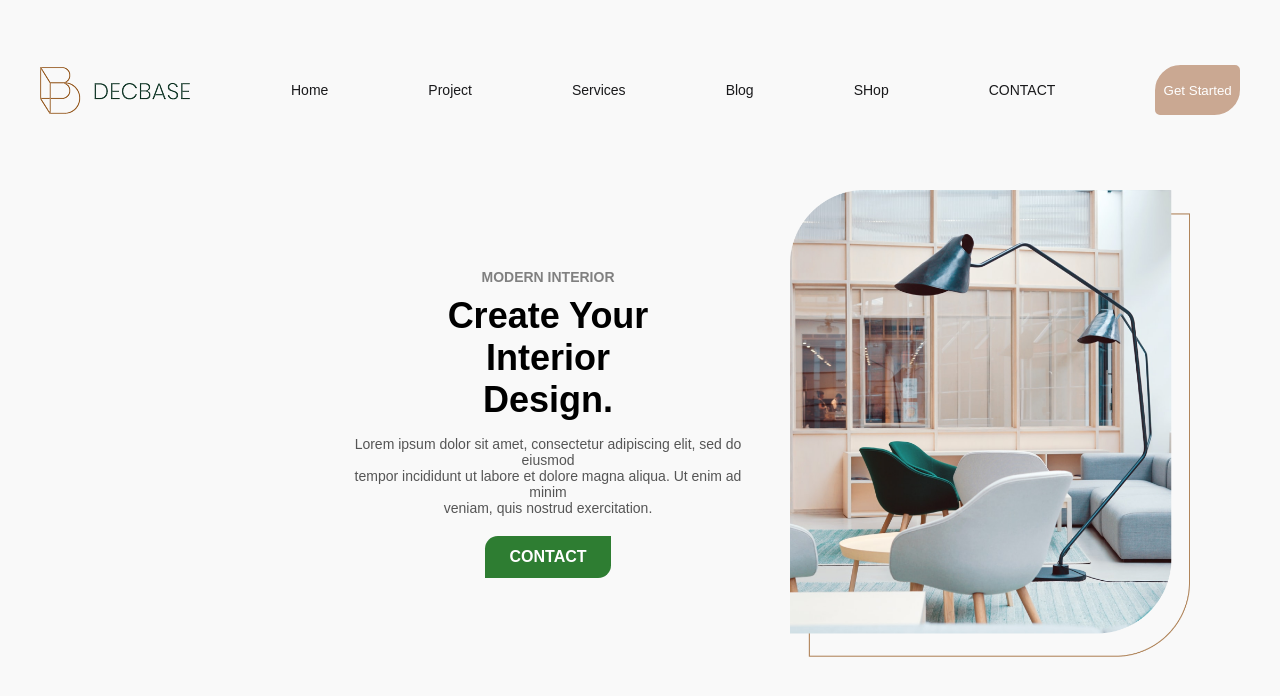
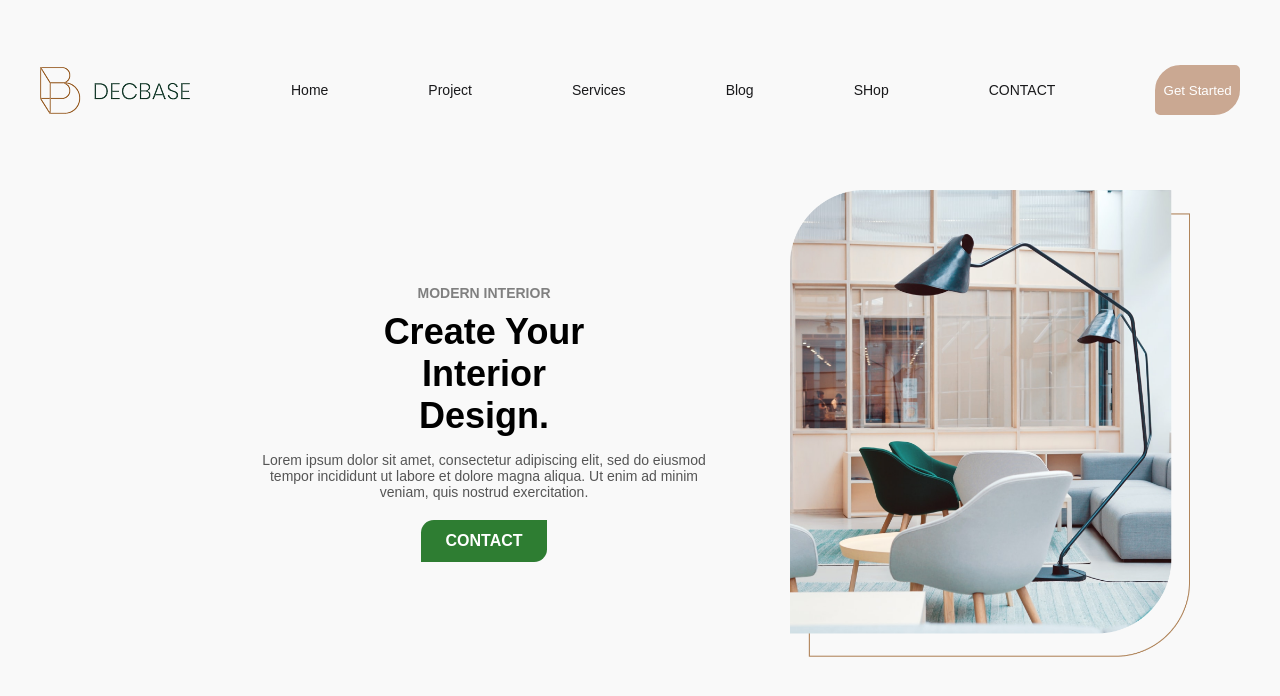
Before and after one commit to umidjonCoder2009/my-wepsayt, a React (Vite) app: page / in a window 1280 px wide. Shown: the top 696 px of the page. Built offline with nearby package versions, Linux system fonts and the light colour scheme.

Commit message:
Home.css fayli o‘zgartirildi

```diff
--- a/src/pages/Home.css
+++ b/src/pages/Home.css
@@ -7,7 +7,7 @@
 
 
 .hero {
-    margin-left: 20vw;
+    margin-left: 10vw;
     display: flex;
     align-items: center;
     max-width: 1100px;
```
